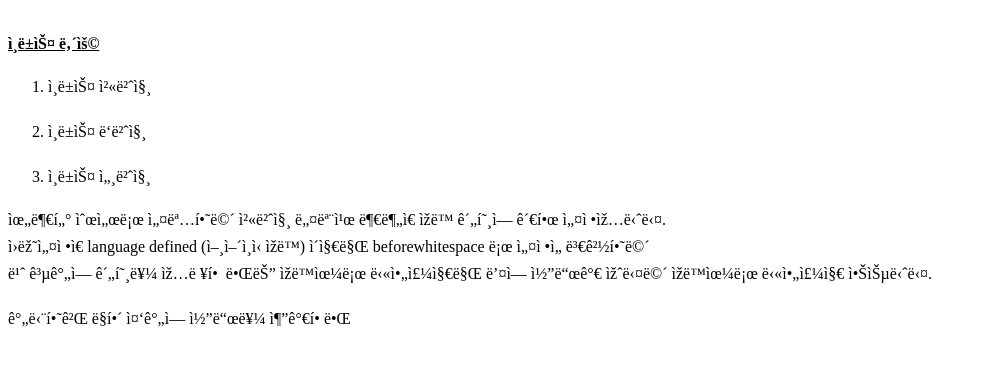
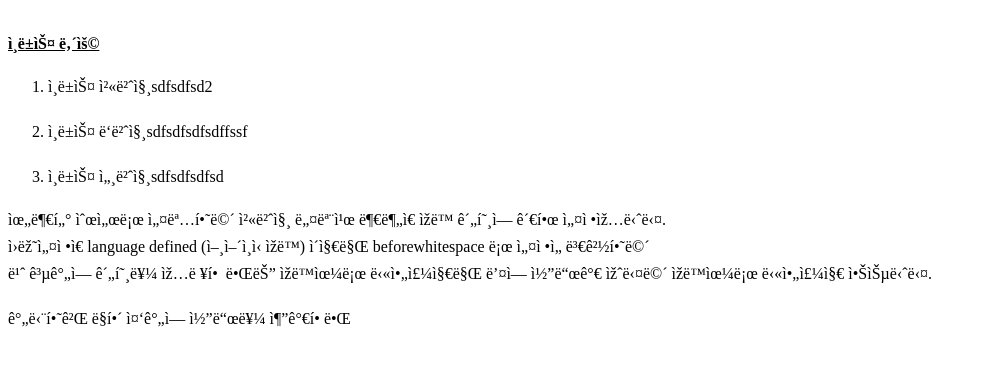
Before and after one commit to HumidCoug/my-first-web-site, a plain HTML site: page index.html in a window 1280 px wide. Shown: the part 65-430 px from the top of the page, without its empty margins (0-987 px from the left). Drawn offline with Linux system fonts and the light colour scheme.

Commit message:
Add files via upload

```diff
--- a/index.html
+++ b/index.html
@@ -12,9 +12,9 @@
     <strong><u>인덱스 내용</u></strong>
 
     <ol>
-        <li>인덱스 첫번째</li><br>
-        <li>인덱스 두번째</li><br>
-        <li>인덱스 세번째</li>
+        <li>인덱스 첫번째sdfsdfsd2</li><br>
+        <li>인덱스 두번째sdfsdfsdfsdffssf</li><br>
+        <li>인덱스 세번째sdfsdfsdfsd</li>
     </ol>
 
 <p>
```
